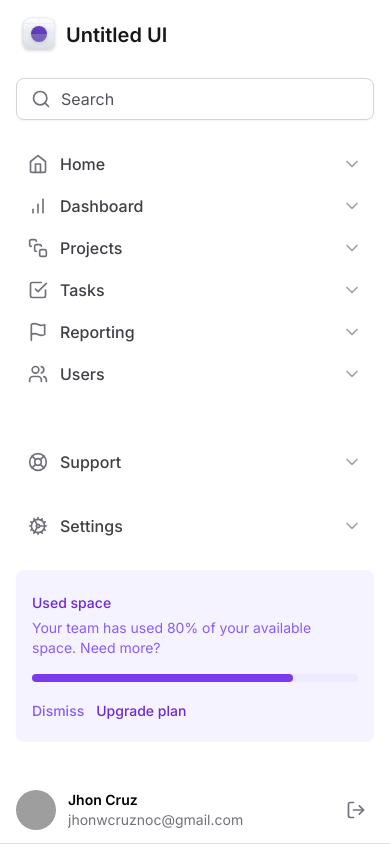
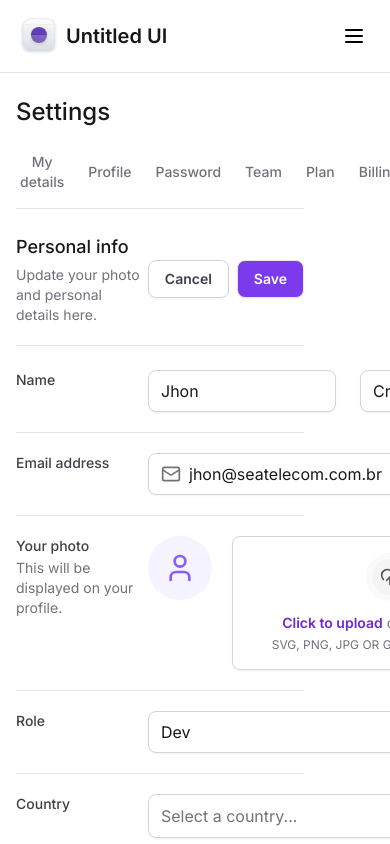
Before and after one commit to jaomuro/training-tailwindcss, a Next.js app: page / in a window 390 px wide. Shown: the top 844 px of the page. Built offline with nearby package versions, Linux system fonts and the light colour scheme; grey boxes are pictures that could not be loaded.

Commit message:
Adiciona abertura da sidebar

```diff
--- a/package.json
+++ b/package.json
@@ -10,6 +10,7 @@
   },
   "dependencies": {
     "@formkit/auto-animate": "^0.8.1",
+    "@radix-ui/react-collapsible": "^1.0.3",
     "@radix-ui/react-select": "^2.0.0",
     "@radix-ui/react-tabs": "^1.0.4",
     "framer-motion": "^11.0.6",
--- a/src/app/layout.tsx
+++ b/src/app/layout.tsx
@@ -20,7 +20,7 @@
       <body className={inter.className}>
       <div  className="min-h-screen grid grid-cols-app">
         <Sidebar></Sidebar>
-        <main className="px-8 pb-12 pt-8">
+        <main className="px-4 pb-12 pt-24 lg:col-start-2 lg:px-8 lg:pt-8">
         {children}
         </main>
       </div>
--- a/src/components/Sidebar/Sidebar.tsx
+++ b/src/components/Sidebar/Sidebar.tsx
@@ -1,23 +1,37 @@
+'use client'
+
 import { UsedSpaceWidget } from "../UsedSpaceWidget";
 import { MainNav } from "./MainNavegation";
 import { NavItem } from "./MainNavegation/NavItem";
 import { Profile } from "./Profile";
 import { Logo } from "./logo";
-import { Cog, LifeBuoy, Search } from "lucide-react";
+import { Cog, LifeBuoy, Menu, Search } from "lucide-react";
 import * as Input from './Input'
+import * as Collapsible from '@radix-ui/react-collapsible'
+import { Button } from "../Button/Button";
 
 export function Sidebar() {
     return (
-        <aside className="border-b border-zinc-200 p-4 flex flex-col gap-6 fixed left-0 top-0 right-0 z-20 bottom-0 bg-white lg:right-auto lg:w-80 lg:border-r lg:py-8 lg:px-5 lg:relative">
+        <Collapsible.Root className="border-b border-zinc-200 p-4 flex flex-col gap-6 fixed left-0 top-0 right-0 z-20 data-[state=open]:bottom-0 lg:data-[state=closed]:bottom-0 bg-white lg:right-auto lg:w-80 lg:border-r lg:py-8 lg:px-5">
+
+        <div className="flex items-center justify-between">
             <Logo />
-                {/* <Search className="h-5 text-zinc-500"></Search> */}
+            <Collapsible.Trigger asChild className="lg:hidden">
+                <Button variant="icon">
+                    <Menu className="size-6"/>
+                </Button>
+            </Collapsible.Trigger>
+        </div>
+
+        <Collapsible.Content forceMount className="flex flex-1 flex-col gap-6 data-[state=closed]:hidden lg:data-[state=closed]:flex" >
 
             <Input.Root>
-                <Input.Prefix>
-                        <Search className="h-5 text-zinc-500" />
-                    </Input.Prefix>
-                <Input.Control placeholder="Search"/>
+                    <Input.Prefix>
+                            <Search className="h-5 text-zinc-500" />
+                        </Input.Prefix>
+                    <Input.Control placeholder="Search"/>
             </Input.Root>
+
             <MainNav />
 
             <div className="mt-auto flex flex-col gap-6">
@@ -27,8 +41,13 @@
             </div>
 
             <UsedSpaceWidget />
+
             <div className="h-px bg-zinc-200"></div>
+
             <Profile />
-        </aside>
+
+        </Collapsible.Content>
+
+        </Collapsible.Root>
     );
 }
```
Also changed, not shown: 1 other file (tests, documents, lock files or other folders).
